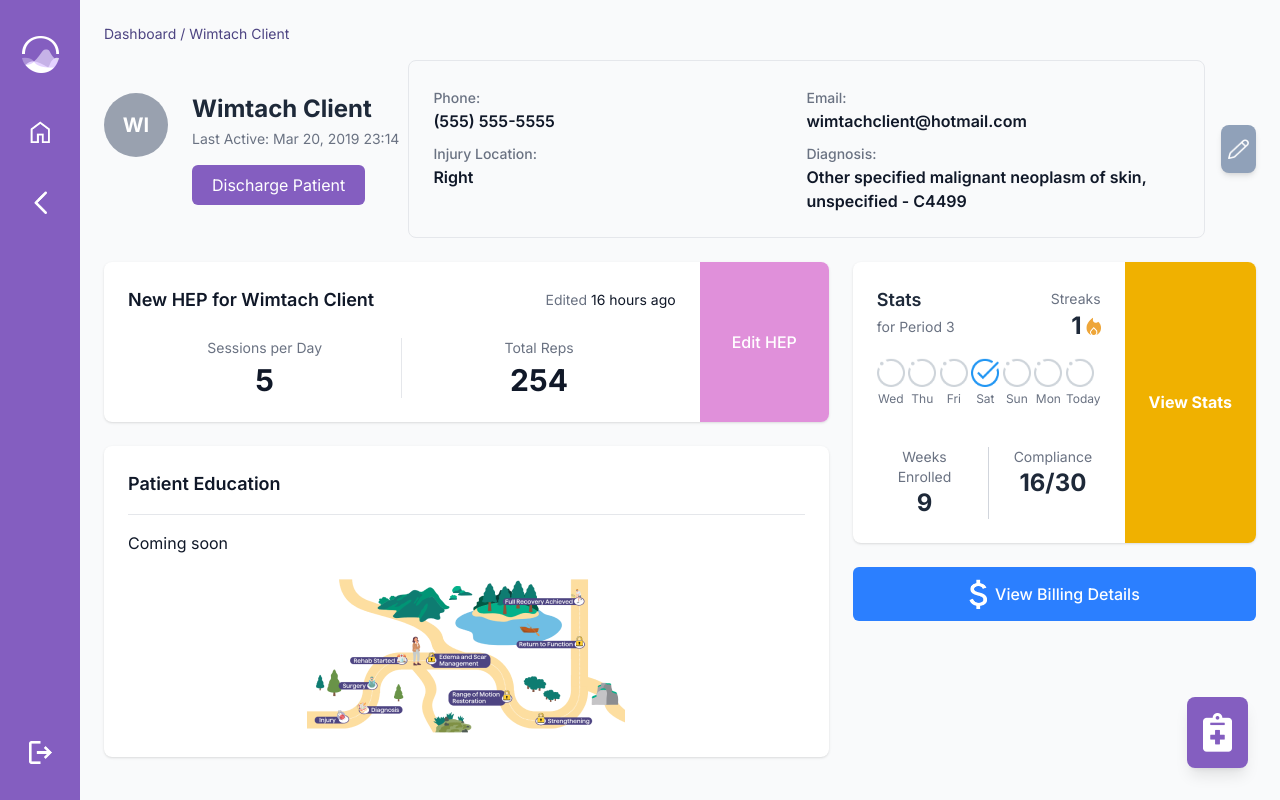
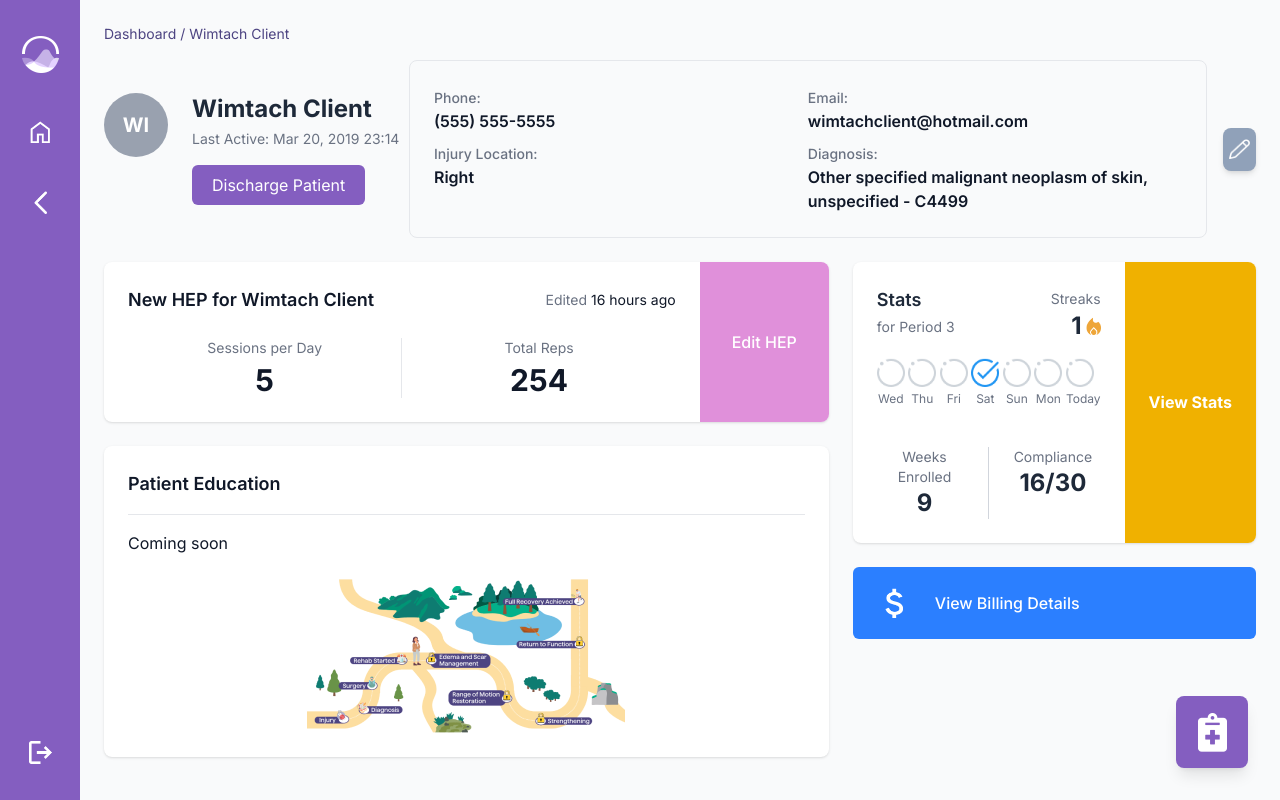
Before and after one commit to Hans-Randy/wimtach-assessment-profile-dashboard, a React (Vite) app: page / in a window 1280 px wide. Built offline with nearby package versions, Linux system fonts and the light colour scheme.

Commit message:
Adjust controls

```diff
--- a/src/components/FloatingActionButton.tsx
+++ b/src/components/FloatingActionButton.tsx
@@ -2,7 +2,7 @@ import floating_action from "../assets/floating_action.png";
 
 const FloatingActionButton = () => {
   return (
-    <button className="fixed bottom-8 right-8 bg-[#845EC0] p-4 rounded-lg shadow-lg hover:bg-[#704da8] transition-colors">
+    <button className="fixed w-[72px] h-[72px] bottom-8 right-8 bg-[#845EC0] rounded-lg shadow-lg hover:bg-[#704da8] transition-colors flex items-center justify-center">
       <img
         src={floating_action}
         alt="Floating Action Icon"
--- a/src/components/PatientHeader.tsx
+++ b/src/components/PatientHeader.tsx
@@ -56,7 +56,7 @@ const PatientHeader = () => {
             </div>
           </div>
 
-          <button className="flex h-12 w-12 items-center justify-center rounded-lg bg-slate-400 text-white shadow-md transition-colors hover:bg-slate-500">
+          <button className="flex h-[43px] w-[45.01px] items-center justify-center rounded-lg bg-slate-400 text-white shadow-md transition-colors hover:bg-slate-500">
             <img src={edit_icon} alt="Edit Icon" width={21} height={21} />
           </button>
         </div>
--- a/src/components/StatsPanel.tsx
+++ b/src/components/StatsPanel.tsx
@@ -71,7 +71,7 @@ const StatsPanel = () => {
           View Stats
         </button>
       </div>
-      <button className="w-full bg-blue-500 text-white py-3 px-4 rounded-md hover:bg-blue-600 transition-colors font-medium flex items-center justify-center space-x-2">
+      <button className="w-full h-[72px] bg-blue-500 text-white px-8 rounded-md hover:bg-blue-600 transition-colors font-medium flex items-center space-x-8">
         <img src={attach_money} alt="Dollar Icon" width="18" height="30" />
         <span>View Billing Details</span>
       </button>
```
